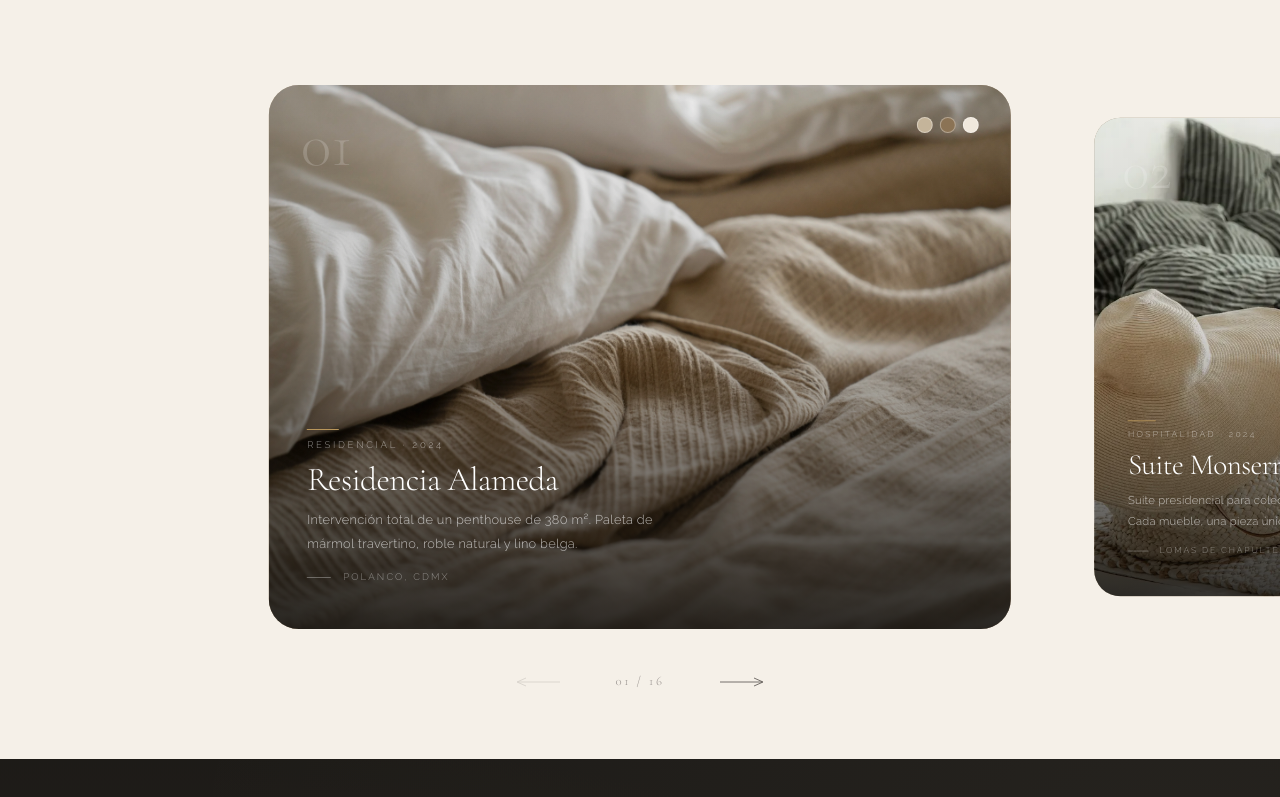
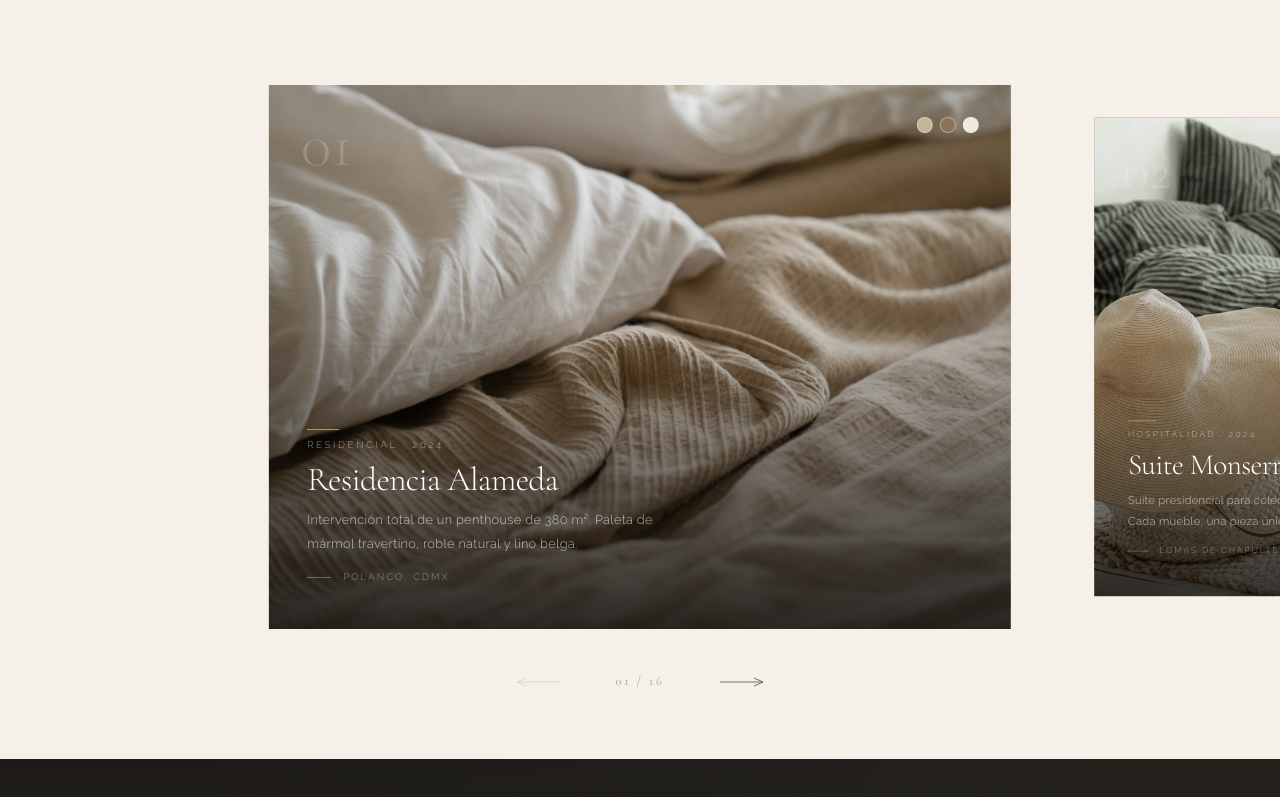
Before and after one commit to kbtreskow/Hidalgueria, a React (Vite) app: page / in a window 1280 px wide. Shown: the part 1135-1932 px from the top of the page. Built offline with nearby package versions, Linux system fonts and the light colour scheme.

Commit message:
weas de mi viejo

```diff
--- a/src/sections/Proyectos.tsx
+++ b/src/sections/Proyectos.tsx
@@ -229,7 +229,7 @@ function ProyectoCard({ proyecto, index, cardW }: { proyecto: Proyecto; index: n
         height: 'clamp(480px, 68vh, 780px)',
         flexShrink: 0,
         overflow: 'hidden',
-        borderRadius: '30px',
+        //borderRadius: '30px',
         background: `linear-gradient(145deg, ${proyecto.palette[0]}, ${proyecto.palette[1]})`,
       }}
     >
```
